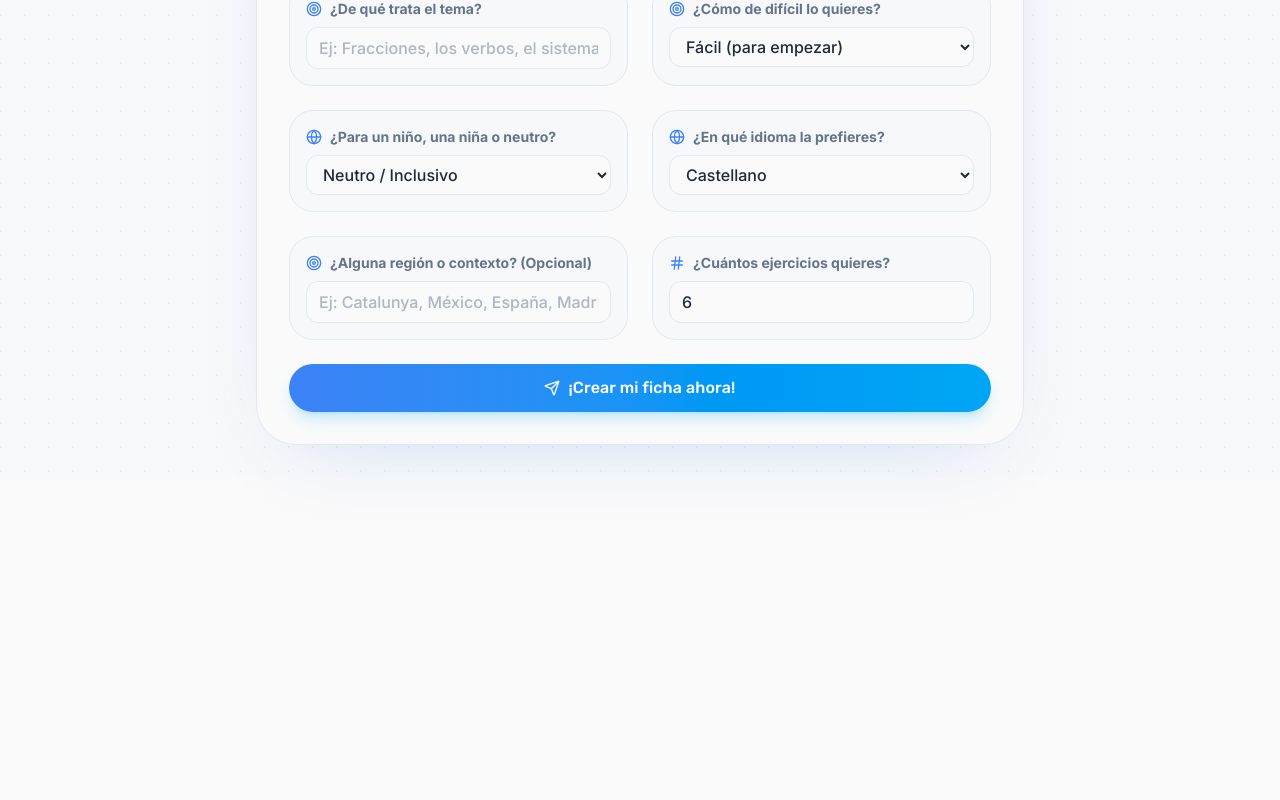
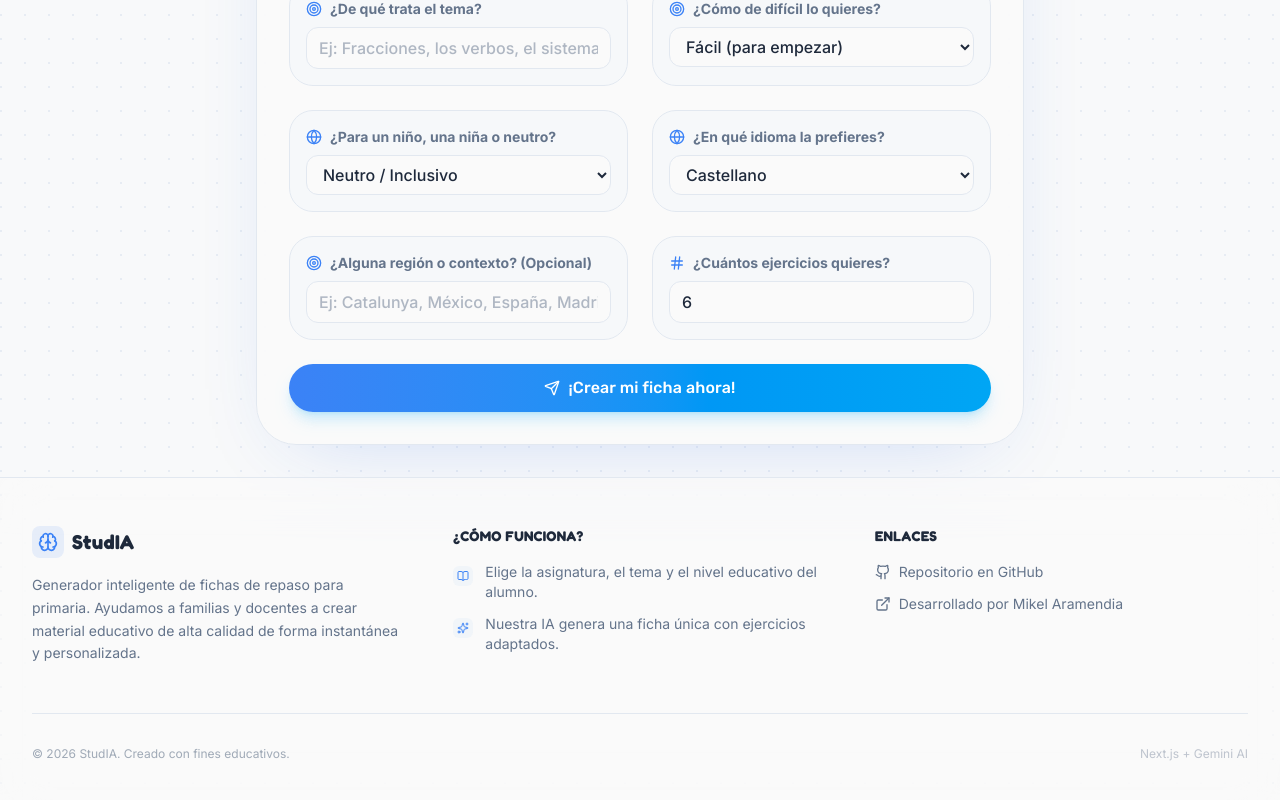
Before and after one commit to Mendiak/studia, a Next.js app: page / in a window 1280 px wide. Shown: the part 538-1338 px from the top of the page. Before the commit the page ends 1015 px from the top, so only its background shows below. Built offline with nearby package versions, Linux system fonts and the light colour scheme.

Commit message:
feat: add footer component with project info and attribution

```diff
--- a/app/layout.tsx
+++ b/app/layout.tsx
@@ -1,6 +1,7 @@
 import type { Metadata } from "next";
 import { Inter, Fredoka, Rubik } from "next/font/google";
 import "./globals.css";
+import Footer from "@/components/Footer";
 
 const inter = Inter({
   subsets: ["latin"],
@@ -34,7 +35,12 @@ export default function RootLayout({
       lang="es"
       className={`${inter.variable} ${fredoka.variable} ${rubik.variable} h-full antialiased`}
     >
-      <body className="min-h-full flex flex-col font-sans">{children}</body>
+      <body className="min-h-full flex flex-col font-sans">
+        <div className="flex-1">
+          {children}
+        </div>
+        <Footer />
+      </body>
     </html>
   );
 }
--- /dev/null
+++ b/components/Footer.tsx
@@ -0,0 +1,77 @@
+import { Github, ExternalLink, Brain, BookOpen, Sparkles } from 'lucide-react'
+
+export default function Footer() {
+  return (
+    <footer className='mt-auto border-t border-border/50 bg-background/50 backdrop-blur-xl'>
+      <div className='max-w-7xl mx-auto px-4 md:px-8 py-12'>
+        <div className='grid grid-cols-1 md:grid-cols-3 gap-12'>
+          {/* Columna 1: Sobre el proyecto */}
+          <div className='space-y-4'>
+            <div className='flex items-center gap-2'>
+              <div className='flex h-8 w-8 items-center justify-center rounded-lg bg-primary/10 text-primary'>
+                <Brain className='w-5 h-5' />
+              </div>
+              <span className='font-heading font-bold text-xl'>StudIA</span>
+            </div>
+            <p className='text-sm text-muted-foreground leading-relaxed'>
+              Generador inteligente de fichas de repaso para primaria. Ayudamos a familias y docentes a crear material educativo de alta calidad de forma instantánea y personalizada.
+            </p>
+          </div>
+
+          {/* Columna 2: Cómo funciona */}
+          <div className='space-y-4'>
+            <h3 className='font-heading font-bold text-sm uppercase tracking-wider text-foreground'>¿Cómo funciona?</h3>
+            <ul className='space-y-3'>
+              <li className='flex items-start gap-3 text-sm text-muted-foreground'>
+                <div className='mt-1 p-1 rounded-md bg-muted'>
+                  <BookOpen className='w-3 h-3 text-primary' />
+                </div>
+                <span>Elige la asignatura, el tema y el nivel educativo del alumno.</span>
+              </li>
+              <li className='flex items-start gap-3 text-sm text-muted-foreground'>
+                <div className='mt-1 p-1 rounded-md bg-muted'>
+                  <Sparkles className='w-3 h-3 text-primary' />
+                </div>
+                <span>Nuestra IA genera una ficha única con ejercicios adaptados.</span>
+              </li>
+            </ul>
+          </div>
+
+          {/* Columna 3: Enlaces y Autor */}
+          <div className='space-y-4'>
+            <h3 className='font-heading font-bold text-sm uppercase tracking-wider text-foreground'>Enlaces</h3>
+            <div className='flex flex-col gap-3'>
+              <a
+                href='https://github.com/Mendiak/studia'
+                target='_blank'
+                rel='noopener noreferrer'
+                className='flex items-center gap-2 text-sm text-muted-foreground hover:text-primary transition-colors w-fit'
+              >
+                <Github className='w-4 h-4' />
+                Repositorio en GitHub
+              </a>
+              <a
+                href='https://mendiak.github.io/portfolio/'
+                target='_blank'
+                rel='noopener noreferrer'
+                className='flex items-center gap-2 text-sm text-muted-foreground hover:text-primary transition-colors w-fit'
+              >
+                <ExternalLink className='w-4 h-4' />
+                Desarrollado por Mikel Aramendia
+              </a>
+            </div>
+          </div>
+        </div>
+
+        <div className='mt-12 pt-8 border-t border-border/30 flex flex-col md:flex-row justify-between items-center gap-4'>
+          <p className='text-xs text-muted-foreground/60'>
+            © {new Date().getFullYear()} StudIA. Creado con fines educativos.
+          </p>
+          <div className='flex items-center gap-6'>
+            <span className='text-xs text-muted-foreground/40'>Next.js + Gemini AI</span>
+          </div>
+        </div>
+      </div>
+    </footer>
+  )
+}
```
